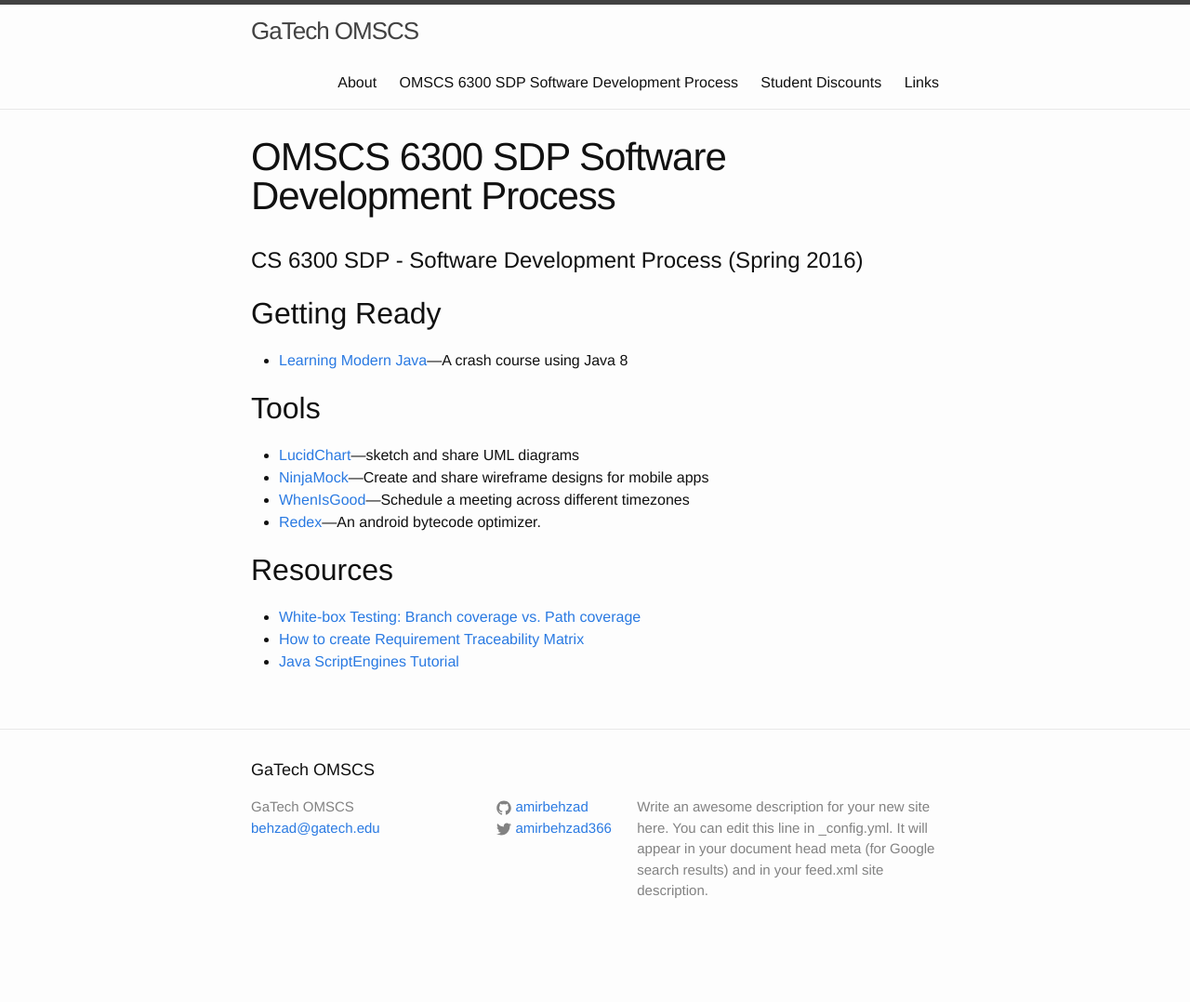
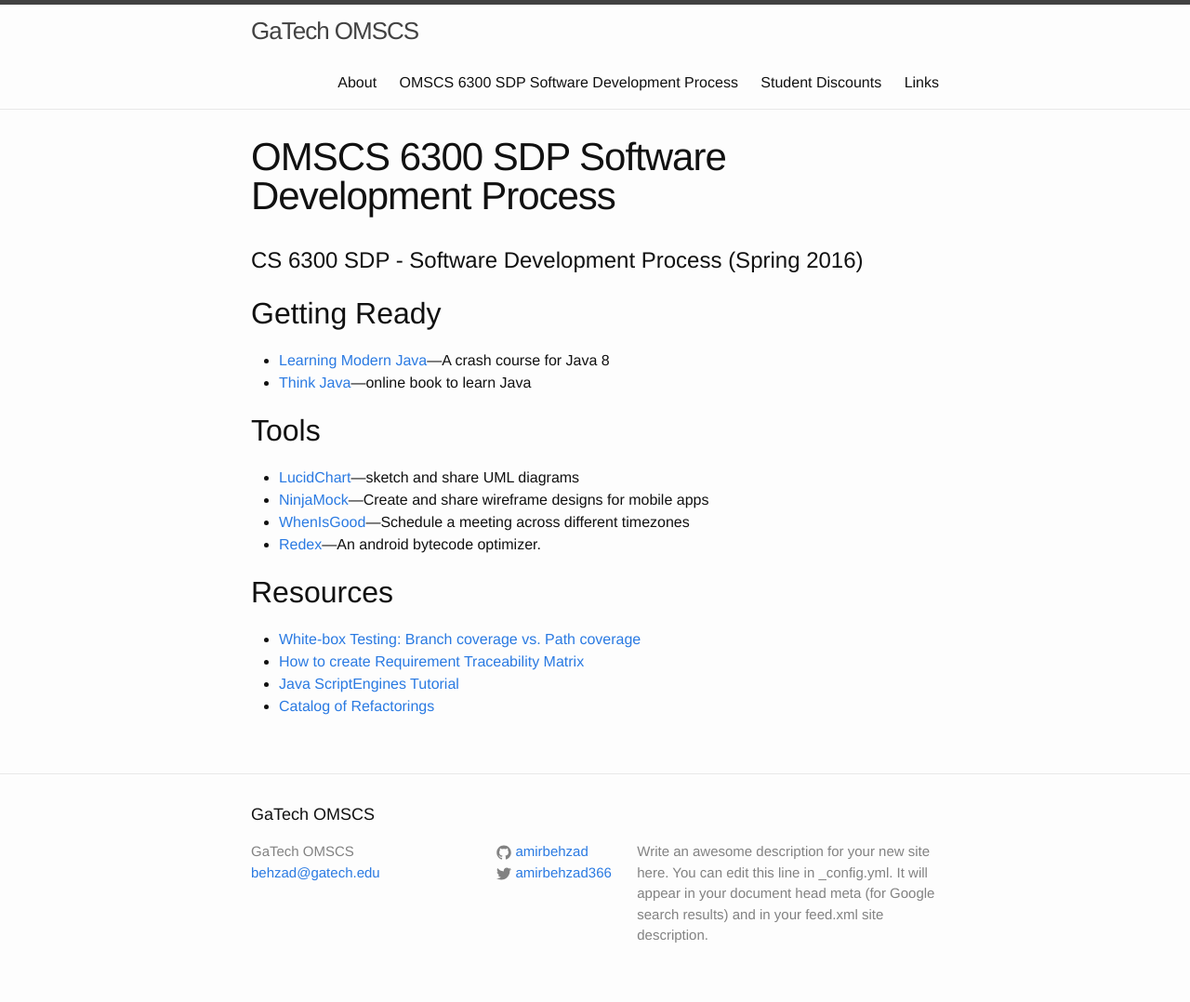
Before and after one commit to amirbehzad/omscs.info, a Jekyll site: the page built from cs6300.md, in a window 1280 px wide. Shown: the whole page at 93% size. Built offline with Jekyll 4.4.1, drawn with Linux system fonts in a browser that asks for light colours; before the commit the page ends 1030 px from its top, so only the background shows below that.

Commit message:
Added ThinkJava and Refactoring.com

```diff
--- a/cs6300.md
+++ b/cs6300.md
@@ -7,7 +7,8 @@ permalink: /cs6300
 # CS 6300 SDP - Software Development Process (Spring 2016)
 
 ## Getting Ready
-- [Learning Modern Java](http://www.informit.com/store/learning-modern-java-livelessons-video-training-downloadable-9780134383569)&mdash;A crash course using Java 8
+- [Learning Modern Java](http://www.informit.com/store/learning-modern-java-livelessons-video-training-downloadable-9780134383569)&mdash;A crash course for Java 8
+- [Think Java](http://greenteapress.com/thinkjava6/html/index.html)&mdash;online book to learn Java
 
 ## Tools
 - [LucidChart](https://www.lucidchart.com)&mdash;sketch and share UML diagrams
@@ -19,3 +20,4 @@ permalink: /cs6300
 - [White-box Testing: Branch coverage vs. Path coverage](http://testersthoughtsuncombed.blogspot.my/2013/02/statement-coverage-vs-branch-coverage.html)
 - [How to create Requirement Traceability Matrix](http://www.guru99.com/traceability-matrix.html)
 - [Java ScriptEngines Tutorial](http://www.java2s.com/Tutorial/Java/0120__Development/Passvalueandgetreturnvaluefromscript.htm)
+- [Catalog of Refactorings](http://refactoring.com/catalog/)
```
